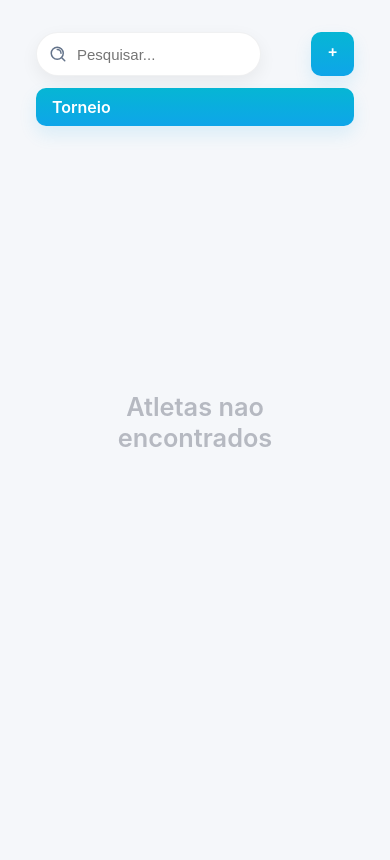
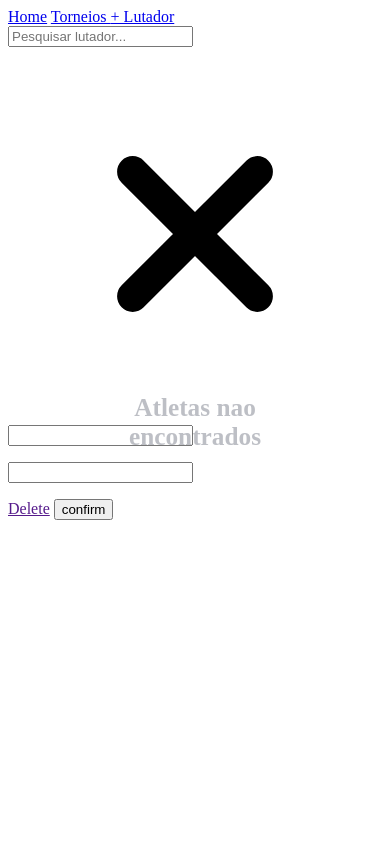
Before and after one commit to pietro8312/bjj-tournament-engine, a PHP site: page /main.php in a window 390 px wide. After the commit the page ends 520 px from the top, so only its background shows below. Run offline with PHP 8.4, Linux system fonts and the light colour scheme; data that the repository does not hold is empty.

Commit message:
feat(layout): add global header component with shared styles

```diff
--- /dev/null
+++ b/assets/global.css
@@ -0,0 +1,3 @@
+#edit{
+    display: none;
+}
--- a/assets/style.css
+++ /dev/null
@@ -1,106 +0,0 @@
-*{
-    box-sizing: border-box;
-    margin: 0;
-    padding: 0;
-}
-
-*.hide{
-    display: none !important;
-}
-
-html, body{
-    height: 100%;
-}
-
-body{
-    font-family: Inter, system-ui, -apple-system, "Segoe UI", Roboto, "Helvetica Neue", Arial;
-    background: #f5f7fa;
-    color: #0f1720;
-    -webkit-font-smoothing: antialiased;
-    -moz-osx-font-smoothing: grayscale;
-}
-
-/* Header layout */
-header{
-    height: 10dvh;
-    margin: 2rem auto;
-    padding: 1rem 1.25rem;
-    display: flex;
-    align-items: center;
-    justify-content: space-between;
-    gap: 1rem;
-}
-
-header span{
-    display: flex;
-    gap: 50px;
-}
-
-/* Search pill */
-#search{
-    display: flex;
-    align-items: center;
-    width: 320px;
-    height: 44px;
-    padding: 0 12px;
-    border-radius: 999px;
-    background: #ffffff;
-    border: 1px solid rgba(15,23,42,0.06);
-    box-shadow: 0 6px 18px rgba(2,6,23,0.06);
-}
-
-#search svg{
-    width: 18px;
-    height: 18px;
-    flex: 0 0 18px;
-    color: #64748b;
-}
-
-/* In case you add an input inside #search later */
-#search input{
-    border: none;
-    outline: none;
-    background: transparent;
-    margin-left: 10px;
-    font-size: 15px;
-    color: inherit;
-    width: 100%;
-}
-
-/* Primary button */
-header a{
-    padding: 0.55rem 1rem;
-    background: linear-gradient(180deg,#06b6d4,#0ea5e9);
-    color: #fff;
-    border: none;
-    border-radius: 10px;
-    cursor: pointer;
-    font-weight: 600;
-    box-shadow: 0 8px 18px rgba(14,165,233,0.12);
-    text-decoration: none;
-}
-
-header svg{
-    height: 100%;
-}
-
-header a:hover{
-    transform: translateY(-1px);
-}
-
-/* Responsive */
-@media (max-width: 560px){
-    header{
-        flex-direction: column;
-        align-items: stretch;
-        gap: 0.75rem;
-        margin: 1rem;
-    }
-
-    #search{
-        width: 100%;
-    }
-}
-
-/* Small utility */
-.sr-only{position:absolute;width:1px;height:1px;padding:0;margin:-1px;overflow:hidden;clip:rect(0,0,0,0);white-space:nowrap;border:0}
--- a/views/Layout/header.php
+++ b/views/Layout/header.php
@@ -1,26 +1,67 @@
+<?php require_once __DIR__ . '/../../config/url.php'; ?>
+
+<?php
+$currentPage = basename($_SERVER['SCRIPT_NAME']);
+?>
+
 <!DOCTYPE html>
-<html lang="en">
+<html lang="pt-BR">
+
 <head>
-    <meta charset="UTF-8">
-    <meta name="viewport" content="width=device-width, initial-scale=1.0">
-    <link rel="stylesheet" href="assets/global.css">
-    <link rel="stylesheet" href="assets/style.css">
-    <link rel="stylesheet" href="assets/edit.css">
-    <?php render_css();?>
-    <script src="assets/main_manager.js" defer></script>
-    <title>Document</title>
+
+<meta charset="UTF-8">
+<meta name="viewport" content="width=device-width, initial-scale=1.0">
+
+<title>Sistema de Torneio</title>
+
+<link rel="stylesheet" href="<?= ASSETS_URL ?>global.css">
+<link rel="stylesheet" href="<?= ASSETS_URL ?>header.css">
+
+<?php
+if(function_exists('render_css')){
+    render_css();
+}
+?>
+
+<?php if($currentPage === 'main.php'): ?>
+    <script src="<?= ASSETS_URL ?>main_manager.js" defer></script>
+<?php else :?>
+<script src="<?= ASSETS_URL ?>/bracket/bracket.js" defer></script>
+<?php endif; ?>
+
 </head>
+
 <body>
-    <header>
-        <span>
-            <form id="search" role="search" action="/proj-irene/main.php" method="GET">
-                <label class="sr-only" for="search">Pesquisar</label>
-                <svg viewBox="0 0 24 24" fill="none" xmlns="http://www.w3.org/2000/svg"><g id="SVGRepo_bgCarrier" stroke-width="0"></g><g id="SVGRepo_tracerCarrier" stroke-linecap="round" stroke-linejoin="round"></g><g id="SVGRepo_iconCarrier"> <path d="M11 6C13.7614 6 16 8.23858 16 11M16.6588 16.6549L21 21M19 11C19 15.4183 15.4183 19 11 19C6.58172 19 3 15.4183 3 11C3 6.58172 6.58172 3 11 3C15.4183 3 19 6.58172 19 11Z" stroke="#64748b" stroke-width="2" stroke-linecap="round" stroke-linejoin="round"></path> </g></svg>
-                <input id="q" name="search" type="search" placeholder="Pesquisar..." aria-label="Pesquisar">
-            </form>
 
-            <a href="views/fighters/create.php">+</a>
-        </span>
+<header class="main-header">
 
-        <a href="controllers/bracketController.php?action=all">Torneio</a>
-    </header>
+    <nav class="header-nav">
+
+        <a href="<?= BASE_URL ?>/main.php">Home</a>
+
+        <a href="<?= CONTROLLERS_URL ?>bracketController.php?action=all">
+            Torneios
+        </a>
+
+        <a href="<?= BASE_URL ?>/views/fighters/create.php">
+            + Lutador
+        </a>
+
+    </nav>
+
+    <?php if($currentPage === 'main.php'): ?>
+
+        <form id="search" role="search" action="<?= BASE_URL ?>/main.php" method="GET">
+
+            <input
+                id="q"
+                name="search"
+                type="search"
+                placeholder="Pesquisar lutador..."
+            >
+
+        </form>
+
+    <?php endif; ?>
+
+</header>
```
Also changed, not shown: assets/header.css (added, +129 -0 lines), views/bracket/create.php (+1 -15 lines), views/bracket/view.php (+11 -2 lines), views/fighters/create.php (+4 -9 lines).
